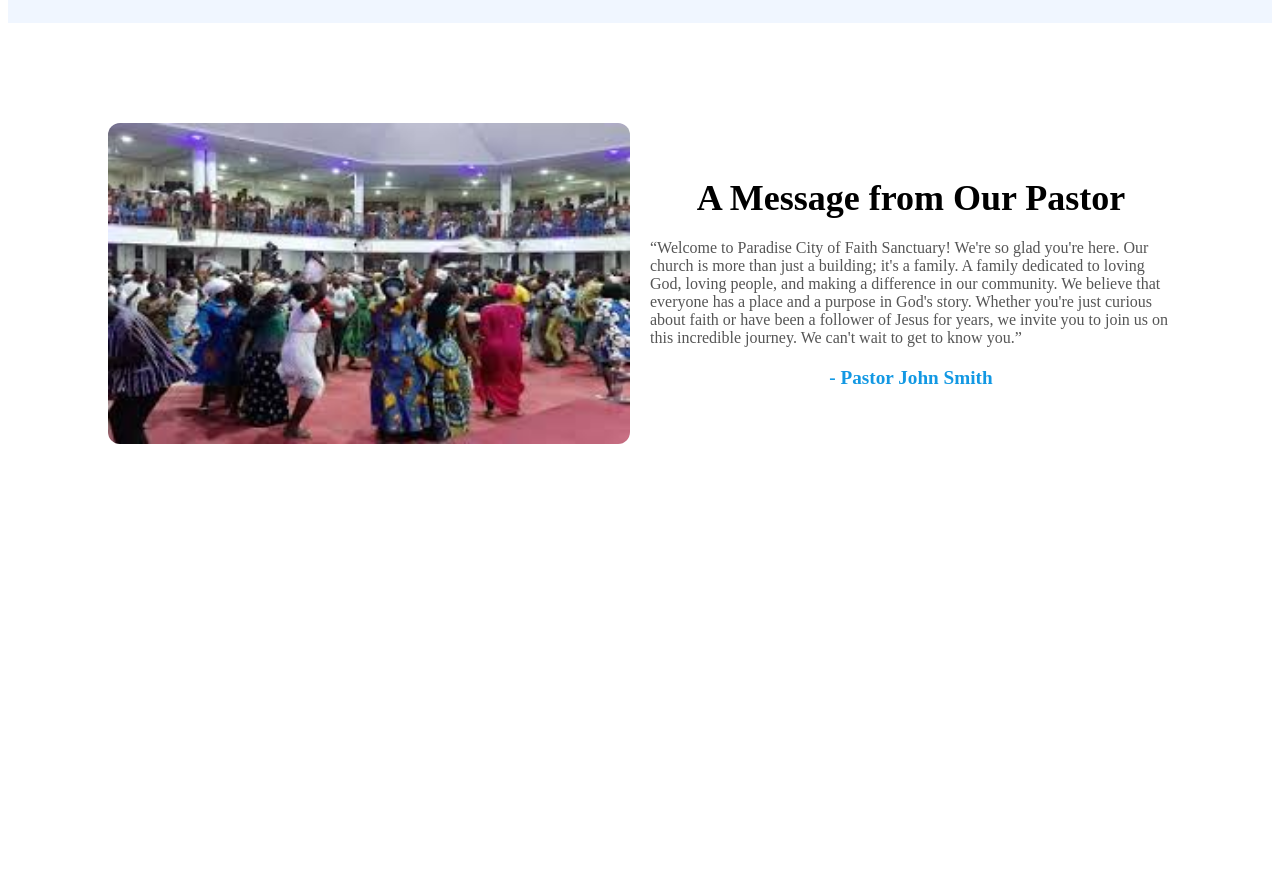
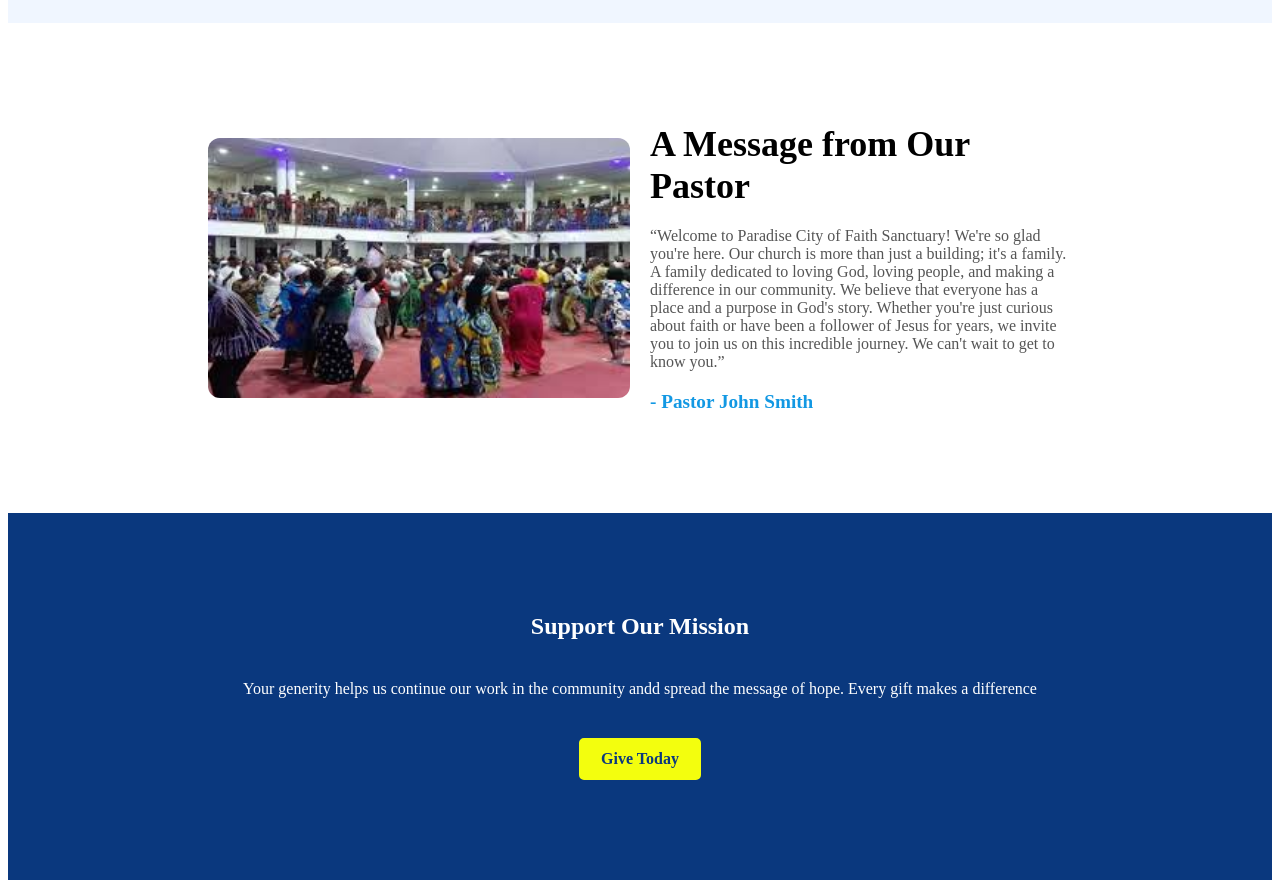
Before and after one commit to Donatuszagla/pcfs-website-prototype, an Angular app: page / in a window 1280 px wide. Shown: the part 1720-2608 px from the top of the page. Before the commit the page ends 2272 px from the top, so only its background shows below. Built offline with nearby package versions, Linux system fonts and the light colour scheme.

Commit message:
home section five

```diff
--- a/src/app/home/home.css
+++ b/src/app/home/home.css
@@ -166,7 +166,7 @@ section.home-second-section{
     gap: 15px;
 }
 .home-fourth-section{
-    padding: 100px;
+    padding: 100px 200px;
     display: flex;
     flex-direction: row;
     justify-content: center;
@@ -176,7 +176,7 @@ section.home-second-section{
     display: flex;
     flex-direction: column;
     gap: 20px;
-    align-items: center;
+    align-items: start;
     text-align: center;
     width: 50%;
 }
@@ -208,3 +208,19 @@ section.home-second-section{
     color: #1298E3;
     text-align: start;
 }
+.home-fifth-section{
+    padding: 100px;
+    gap: 40px;
+    background-color: #0A387E;
+    color: white;
+    display: flex;
+    flex-direction: column;
+    justify-content: center;
+    align-items: center;
+    text-align: center;
+}
+.home-fifth-section button{
+    background-color: #F3FE0E;
+    color: #0A387E;
+    border: 2px solid #F3FE0E;
+}
--- a/src/app/home/home.html
+++ b/src/app/home/home.html
@@ -72,5 +72,9 @@
       <span>- Pastor John Smith</span>
     </div>
   </section>
-  <section class="home-fifth-section"></section>
+  <section class="home-fifth-section">
+    <h2>Support Our Mission</h2>
+    <p>Your generity helps us continue our work in the community andd spread the message of hope. Every gift makes a difference</p>
+    <button>Give Today</button>
+  </section>
 </div>
```
